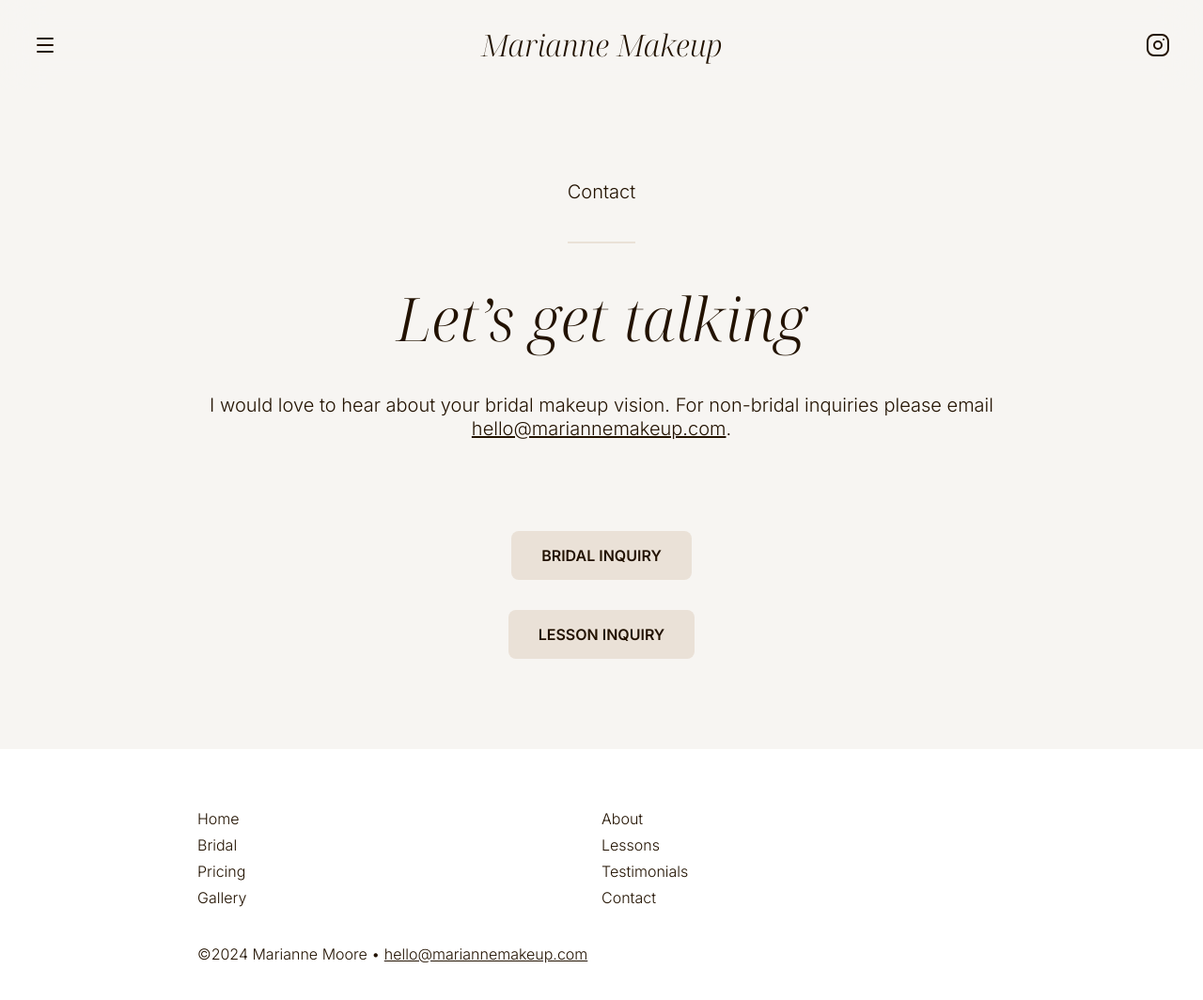
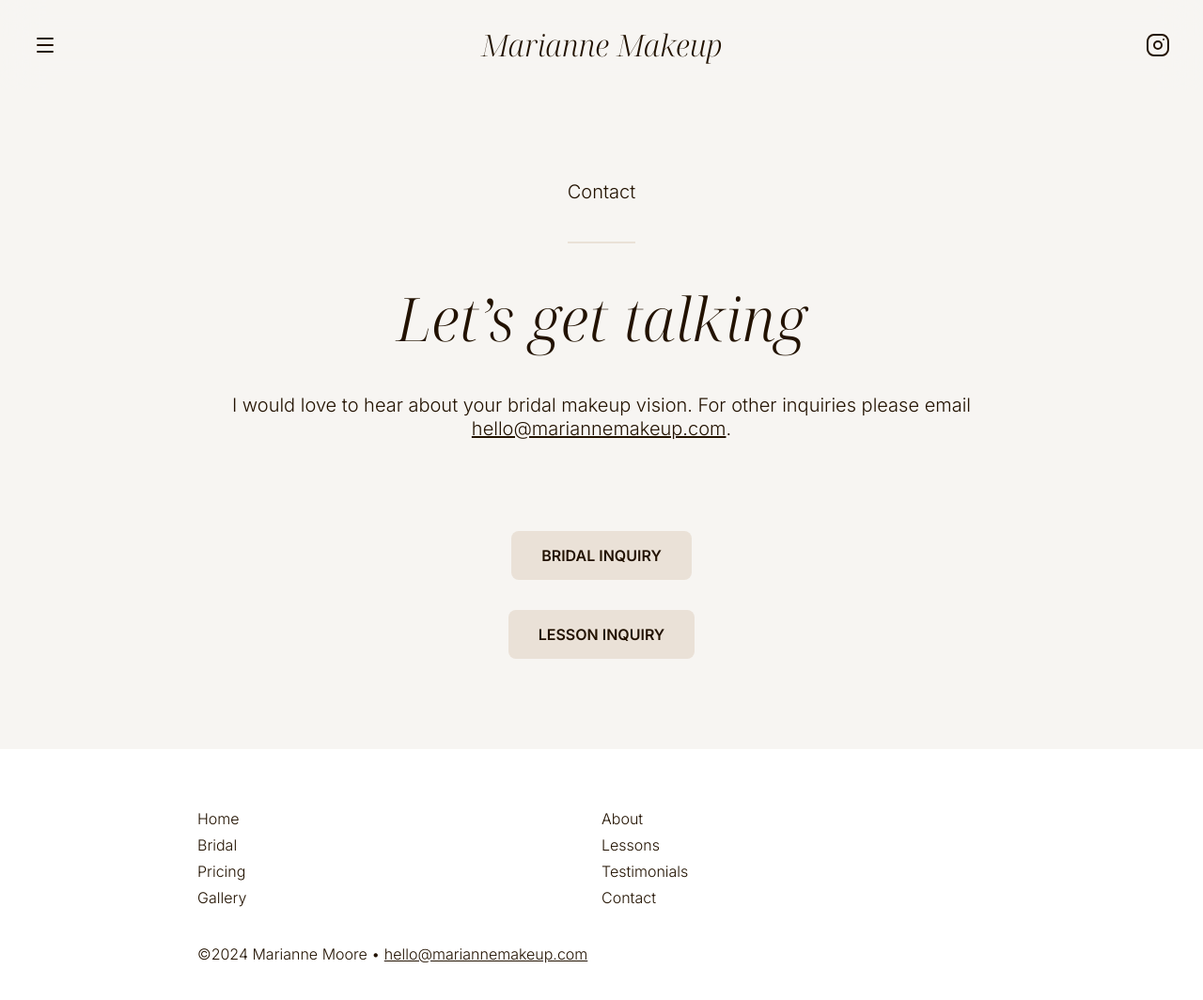
Before and after one commit to mariannemoore/mariannemoore.github.io, a Jekyll site: the page built from contact.md, in a window 1280 px wide and 1089 px high. Shown: the top 1064 px of the window at 94% size. Built offline with Jekyll 4.4.1, drawn with Linux system fonts in a browser that asks for light colours.

Commit message:
minor contact pg content change

```diff
--- a/_data/pages/contact.yml
+++ b/_data/pages/contact.yml
@@ -1,5 +1,5 @@
 callout-1: Let’s get talking
-content-1: I would love to hear about your bridal makeup vision. For non-bridal inquiries please email <a href="mailto:hello@mariannemakeup.com?subject=%20General%20inquiry">hello@mariannemakeup.com</a>.
+content-1: I would love to hear about your bridal makeup vision. For other inquiries please email <a href="mailto:hello@mariannemakeup.com?subject=%20General%20inquiry">hello@mariannemakeup.com</a>.
 bridal-inquiry-url: https://mariannemakeup.hbportal.co/public/670ed10e286118002b58c901
 bridal-inquiry-button-label: Bridal Inquiry
 lesson-inquiry-url: https://mariannemakeup.hbportal.co/public/66db3721a1695b0026c6265f
```
